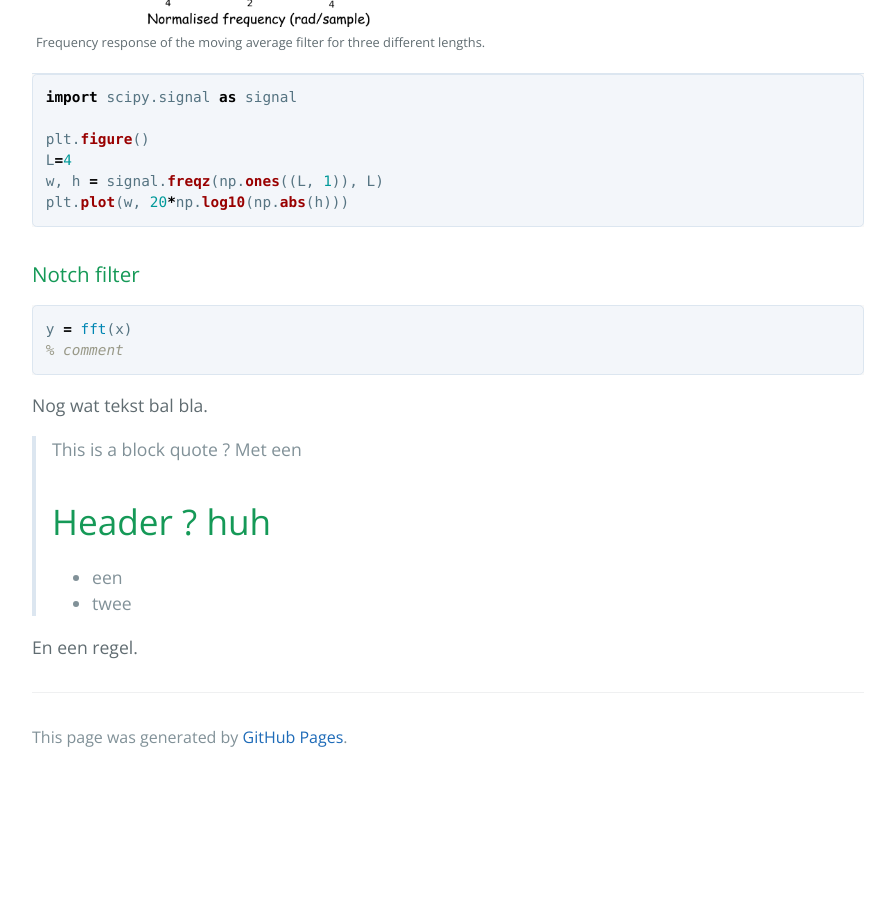
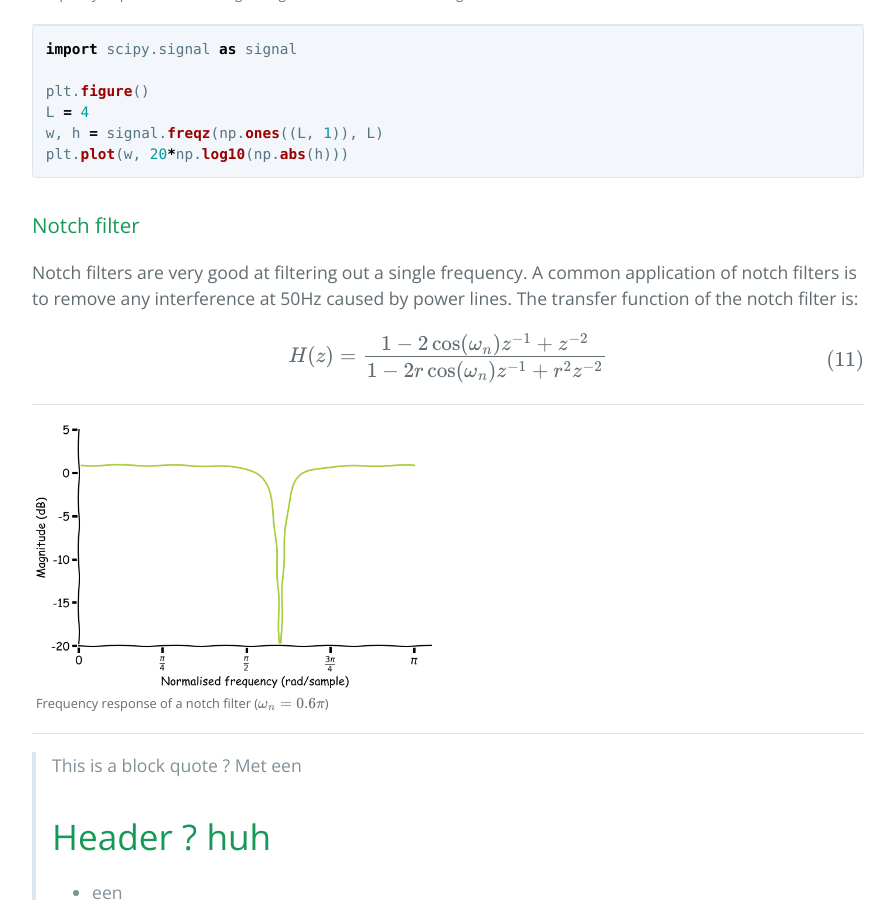
Before and after one commit to bramton/bramton.github.io, a Jekyll site: the page built from index.md, in a window 1280 px wide and 900 px high, scrolled down 3224 px. Shown: the whole window, without its empty margins (192-1087 px from the left). Built offline with Jekyll 4.4.1, drawn with Linux system fonts in a browser that asks for light colours; our own code applies the rules of GitHub Pages for plain Markdown files; formulas are drawn with MathJax 3; the repository's description, which GitHub fills in, is left out; before the commit the page ends 4005 px from its top, so only the background shows below that.

Commit message:
Added notch filter

```diff
--- a/index.md
+++ b/index.md
@@ -114,20 +114,27 @@ These filters can be implemented efficiently as only the contribution of the old
 import scipy.signal as signal
 
 plt.figure()
-L=4
+L = 4
 w, h = signal.freqz(np.ones((L, 1)), L)
 plt.plot(w, 20*np.log10(np.abs(h)))
 ~~~
 
 ### Notch filter
+Notch filters are very good at filtering out a single frequency. A common application of notch filters is to remove any interference at 50Hz caused by power lines.
+The transfer function of the notch filter is:
+
+$$
+H(z) = \frac{1 -2\cos(\omega_n)z^{-1} + z^{-2}}{1 -2r\cos(\omega_n)z^{-1} + r^2z^{-2}}
+$$
+
+<figure>
+	<img src="assets/filter_notch.png" alt="Notch filter" width="400"/>
+	<figcaption>
+	Frequency response of a notch filter ($\omega_n = 0.6\pi$)
+	</figcaption>
+</figure>
 
 
-~~~ matlab
-y = fft(x)
-% comment
-~~~
-
-Nog wat tekst  bal bla.
 
 > This is a block quote ?
 > Met een
```
Also changed, not shown: assets/filter_mav.png, assets/filter_notch.png (added).
